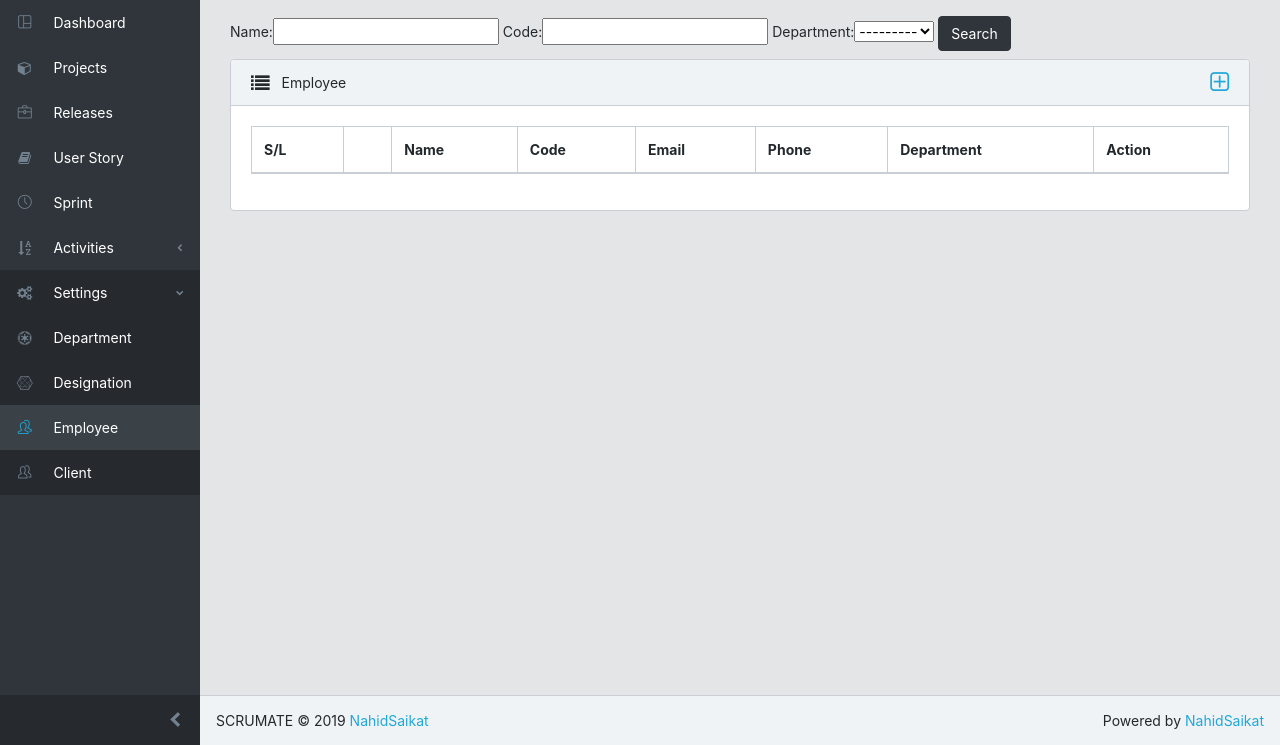
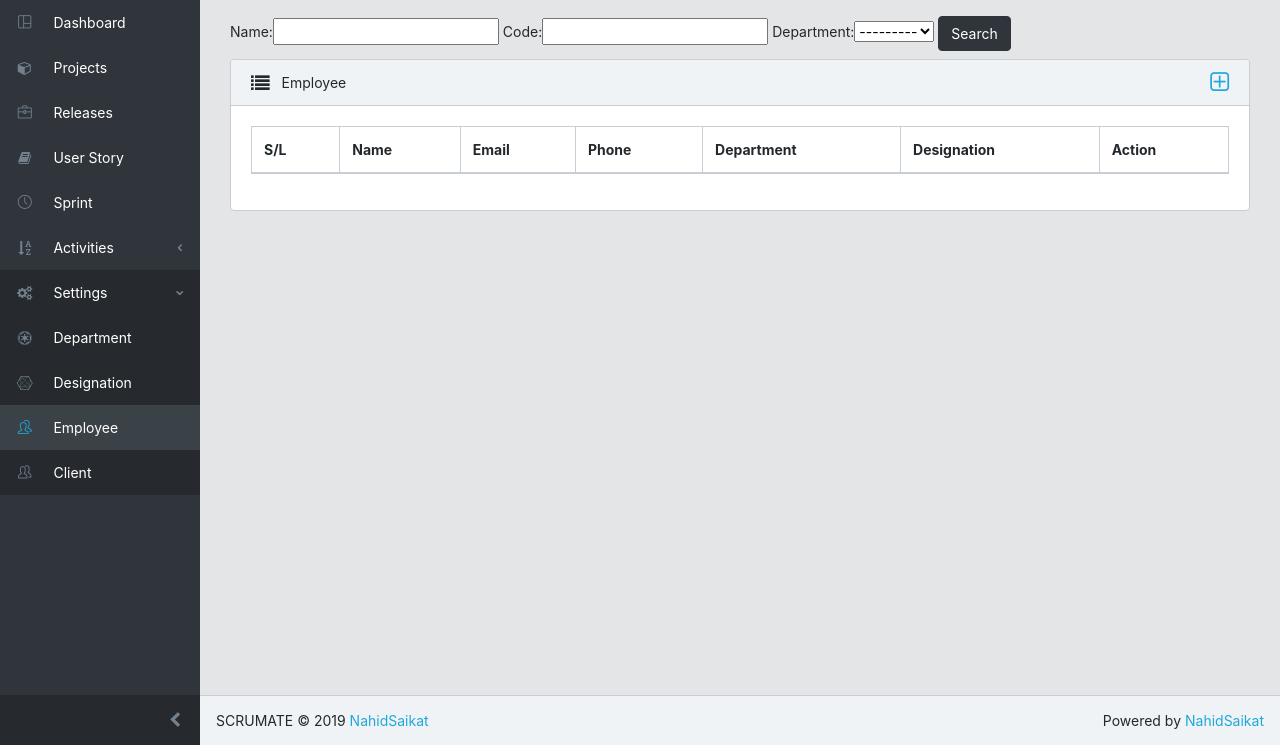
Before and after one commit to nahidsaikat/scrumate, a Django app: page /employee/ in a window 1280 px wide. Shown: the part 55-800 px from the top of the page. Run offline with Django 3.2, Linux system fonts and the light colour scheme; the visitor is signed in with stand-in values (Sample User, id 1); data that the repository does not hold is empty; parts of the project's set-up code (start-up, migrations or seed data) failed here and were passed over; some libraries are stand-ins or nearby versions; some web fonts are replaced.

Commit message:
<129> Removing nick_name, code and title of employee from add page and changing model

```diff
--- a/core/forms.py
+++ b/core/forms.py
@@ -1,5 +1,5 @@
 from datetime import datetime
-from django.forms import ModelForm, Textarea, DateInput, HiddenInput
+from django.forms import ModelForm, Textarea, DateInput, HiddenInput, PasswordInput
 from django_select2.forms import ModelSelect2Widget, Select2Widget
 from .models import Project, Release, UserStory, Sprint, Issue, Department, Designation, Employee, Client, Task, \
     Deliverable, DailyScrum
@@ -187,9 +187,10 @@ class EmployeeForm(ModelForm):
         model = Employee
         fields = ['title', 'full_name', 'first_name', 'last_name', 'nick_name', 'email', 'phone', 'gender', 'code', 'type',
                   'department', 'designation', 'username', 'password', 'address_line_1', 'address_line_2']
-        exclude = ('address_line_3', 'address_line_4')
+        exclude = ('address_line_3', 'address_line_4', 'nick_name', 'code', 'title')
         widgets = {
             'full_name': HiddenInput(),
+            'password': PasswordInput(),
             'title': Select2Widget(choices=PartyTitle.choices),
             'type': Select2Widget(choices=PartyType.choices),
             'gender': Select2Widget(choices=PartyGender.choices),
--- a/core/templates/employee/employee_list.html
+++ b/core/templates/employee/employee_list.html
@@ -23,12 +23,11 @@
                         <thead>
                         <tr>
                             <th>S/L</th>
-                            <th> </th>
                             <th>Name</th>
-                            <th>Code</th>
                             <th>Email</th>
                             <th>Phone</th>
                             <th>Department</th>
+                            <th>Designation</th>
                             <th>Action</th>
                         </tr>
                         </thead>
@@ -36,12 +35,11 @@
                             {% for emp in employees %}
                                 <tr>
                                     <td>{{ forloop.counter }}</td>
-                                    <td>{{ emp.get_title_display }}</td>
                                     <td>{{ emp.full_name }}</td>
-                                    <td>{{ emp.code }}</td>
                                     <td>{{ emp.email }}</td>
                                     <td>{{ emp.phone }}</td>
                                     <td>{{ emp.department.name }}</td>
+                                    <td>{{ emp.designation.name }}</td>
                                     <td><a class="float-right" href="{% url 'employee_edit' emp.id %}">
                                         <i class="fa fa-edit fa-lg font-2xl"></i></a>
                                     </td>
```
Also changed, not shown: core/models.py (+5 -5 lines), core/migrations/0047_auto_20190508_0853.py (added).
